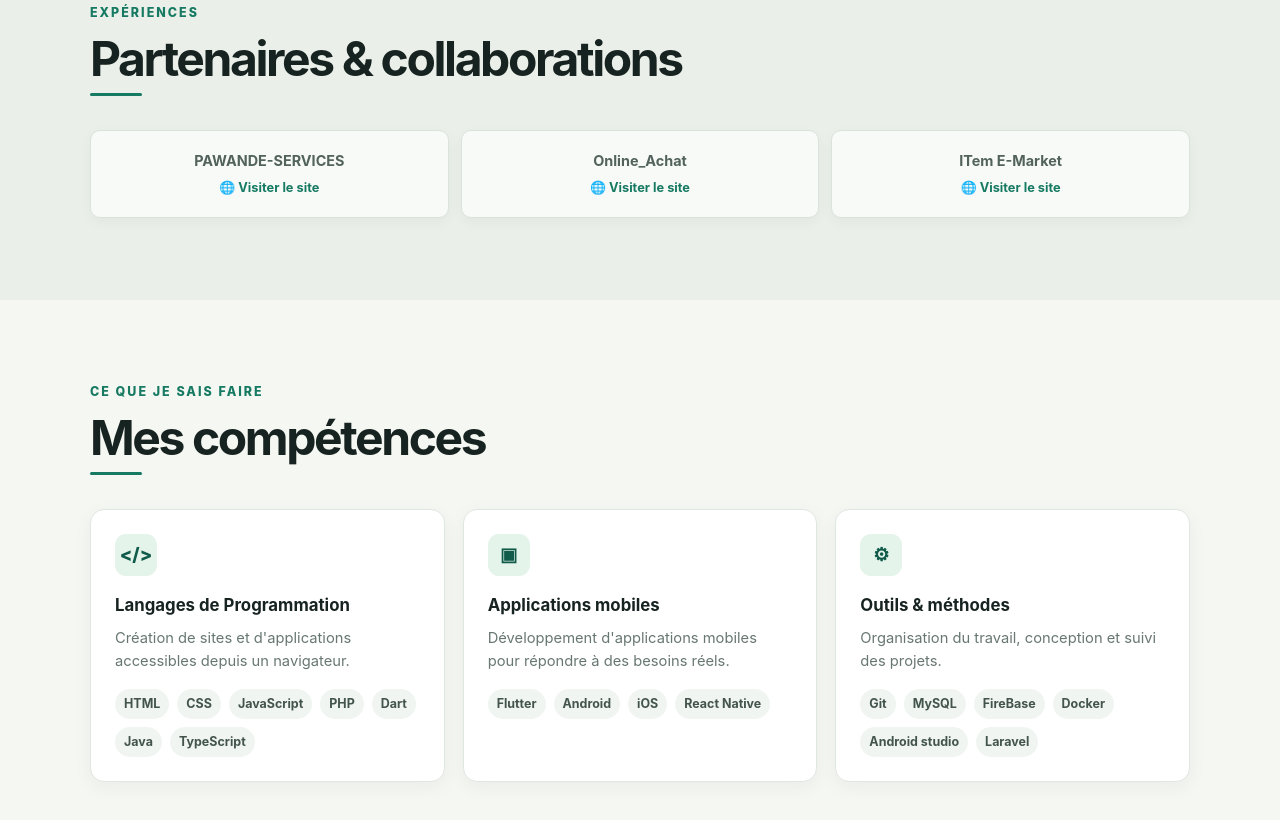
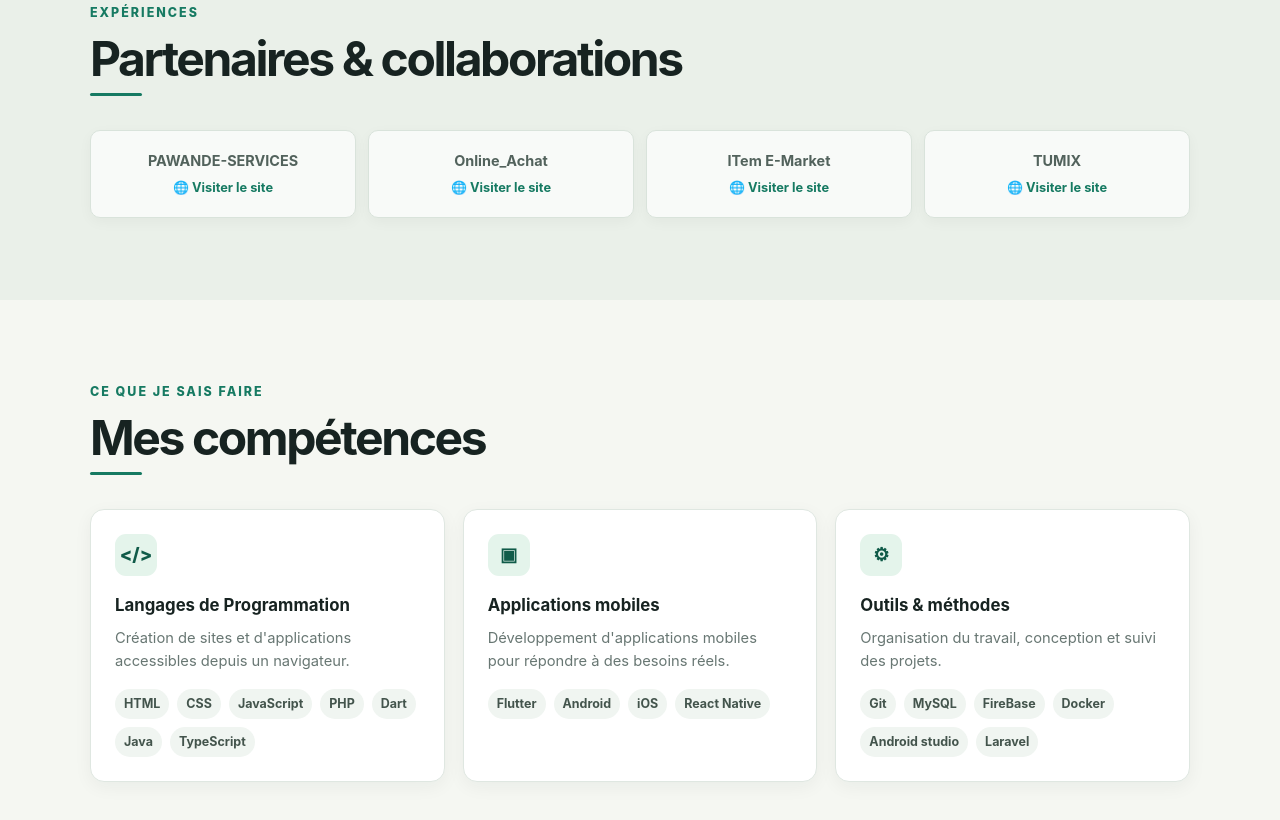
Before and after one commit to blackface-coder/portfolio, a plain HTML site: page index.html in a window 1280 px wide. Shown: the part 1418-2238 px from the top of the page. Drawn offline with Linux system fonts and the light colour scheme.

Commit message:
Initial commit

```diff
--- a/index.html
+++ b/index.html
@@ -726,6 +726,15 @@
                             🌐 Visiter le site
                         </a>
                     </div>
+                    <div class="partner">
+                        TUMIX
+                        <a class="partner-link"
+                        href="https://tumix.net/"
+                        target="_blank"
+                        rel="noopener noreferrer">
+                            🌐 Visiter le site
+                        </a>
+                    </div>
                 </div>
             </div>
         </section>
```
